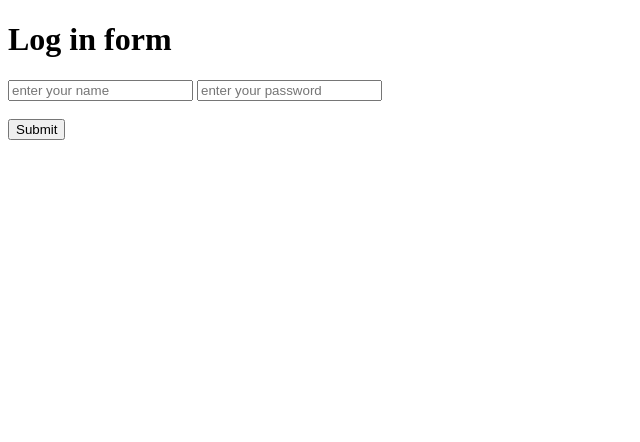
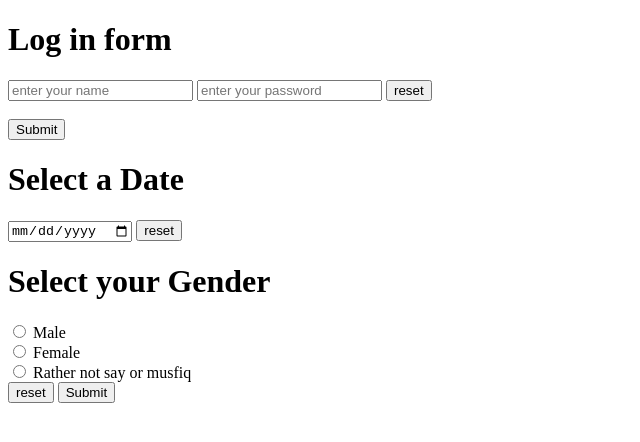
Before and after one commit to joy0789/learning-html, a plain HTML site: page Form.html in a window 1280 px wide. Shown: the whole page, without its empty margins (0-640 px from the left). Drawn offline with Linux system fonts and the light colour scheme.

Commit message:
practice HTML form inputs

```diff
--- a/Form.html
+++ b/Form.html
@@ -1,19 +1,40 @@
 <!DOCTYPE html>
 <html lang="en">
+
 <head>
     <meta charset="UTF-8">
     <meta name="viewport" content="width=device-width, initial-scale=1.0">
     <title>Form-Input tag</title>
 </head>
+
 <body>
     <form action="">
         <h1>Log in form</h1>
         <input type="text" placeholder="enter your name" name="" id="">
         <input type="password" placeholder="enter your password" name="" id="">
+        <input type="reset" value="reset">
         <br>
         <br>
         <input type="submit">
-
+    </form>
+    <form action="">
+        <h1>Select a Date</h1>
+        <input type="date" name="" id="">
+        <input type="reset" value="reset">
+    </form>
+    <form action="">
+        <h1>Select your Gender</h1>
+        <input type="radio" name="gender" id="male" value="Male">
+        <label for="male">Male</label>
+        <br>
+        <input type="radio" name="gender" id="female" value="Female">
+        <label for="female">Female</label>
+        <br>
+        <input type="radio" name="gender" id="rather not say or musfiq" value="Rather not say or musfiq">
+        <label for="rather not say or musfiq">Rather not say or musfiq</label> <br>
+        <input type="reset" value="reset">
+        <button>Submit</button>
     </form>
 </body>
+
 </html>
```
